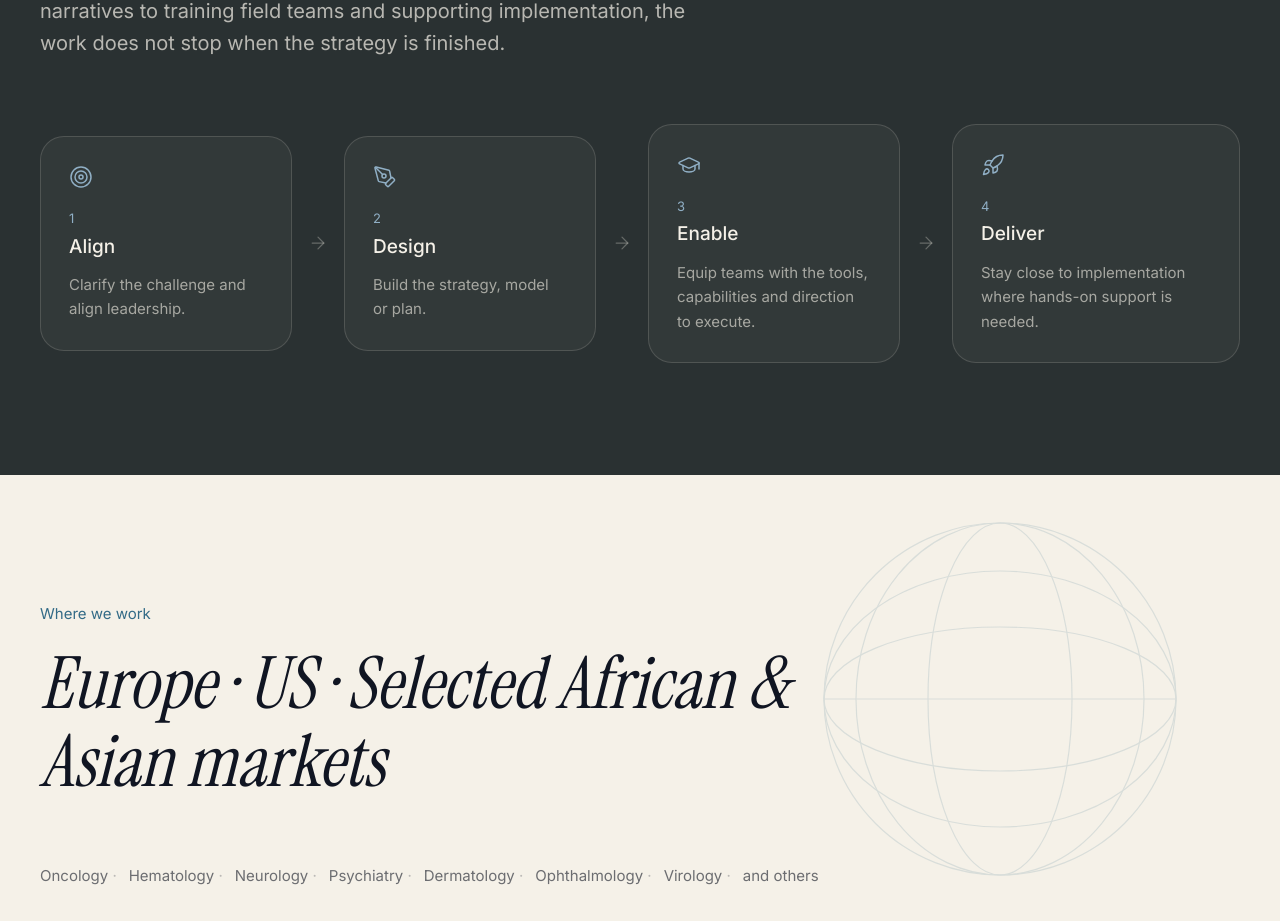
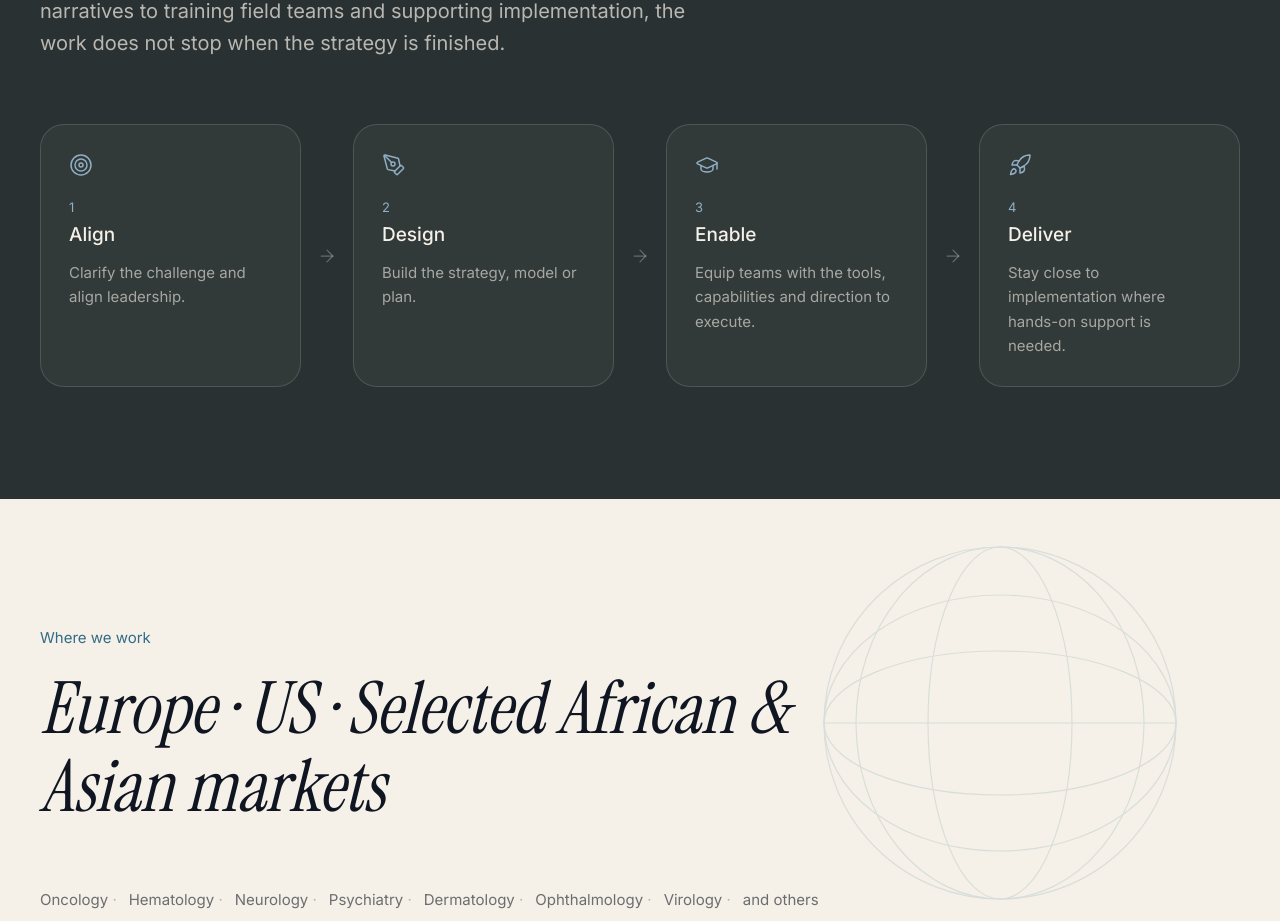
Before and after one commit to Nikolaj1337-maker/augovia, a Next.js app: page / in a window 1280 px wide. Shown: the part 3219-4140 px from the top of the page. Built offline with nearby package versions, Linux system fonts and the light colour scheme.

Commit message:
v7
Design optimizations

```diff
--- a/components/DeliveryPartnerSection.tsx
+++ b/components/DeliveryPartnerSection.tsx
@@ -1,3 +1,4 @@
+import { Fragment } from "react";
 import { Target, PenTool, GraduationCap, Rocket, ArrowRight, ArrowDown, LucideIcon } from "lucide-react";
 
 type Step = {
@@ -50,16 +51,20 @@ export default function DeliveryPartnerSection() {
           </p>
         </div>
 
-        <div className="mt-16 flex flex-col items-stretch gap-4 lg:flex-row lg:items-center">
+        {/* One grid row: card, arrow, card, arrow, card, arrow, card.
+            Cards stretch to the same height and share one internal structure. */}
+        <div className="mt-16 grid grid-cols-1 items-stretch gap-4 lg:grid-cols-[1fr_auto_1fr_auto_1fr_auto_1fr]">
           {steps.map((step, i) => (
-            <div
-              key={step.n}
-              className="flex flex-col items-stretch gap-4 lg:flex-1 lg:flex-row lg:items-center"
-            >
-              <div className="flex-1 rounded-3xl border border-ivory/15 bg-ivory/[0.04] p-7">
-                <step.icon className="h-6 w-6 text-mist" strokeWidth={1.5} />
-                <p className="mt-5 text-[13px] text-mist">{step.n}</p>
-                <h3 className="mt-1 text-[19px] font-medium">{step.title}</h3>
+            <Fragment key={step.n}>
+              <div className="flex h-full min-w-0 flex-col rounded-3xl border border-ivory/15 bg-ivory/[0.04] p-7">
+                <step.icon
+                  className="h-6 w-6 shrink-0 text-mist"
+                  strokeWidth={1.5}
+                />
+                <p className="mt-5 text-[13px] leading-5 text-mist">{step.n}</p>
+                <h3 className="mt-1 min-h-[1.75rem] text-[19px] font-medium leading-7">
+                  {step.title}
+                </h3>
                 <p className="mt-3 text-[15px] leading-relaxed text-ivory/60">
                   {step.copy}
                 </p>
@@ -67,16 +72,16 @@ export default function DeliveryPartnerSection() {
               {i < steps.length - 1 && (
                 <>
                   <ArrowRight
-                    className="hidden h-5 w-5 shrink-0 text-ivory/30 lg:block"
+                    className="hidden h-5 w-5 shrink-0 self-center text-ivory/30 lg:block"
                     strokeWidth={1.5}
                   />
                   <ArrowDown
-                    className="h-5 w-5 shrink-0 self-center text-ivory/30 lg:hidden"
+                    className="h-5 w-5 shrink-0 justify-self-center text-ivory/30 lg:hidden"
                     strokeWidth={1.5}
                   />
                 </>
               )}
-            </div>
+            </Fragment>
           ))}
         </div>
       </div>
```
